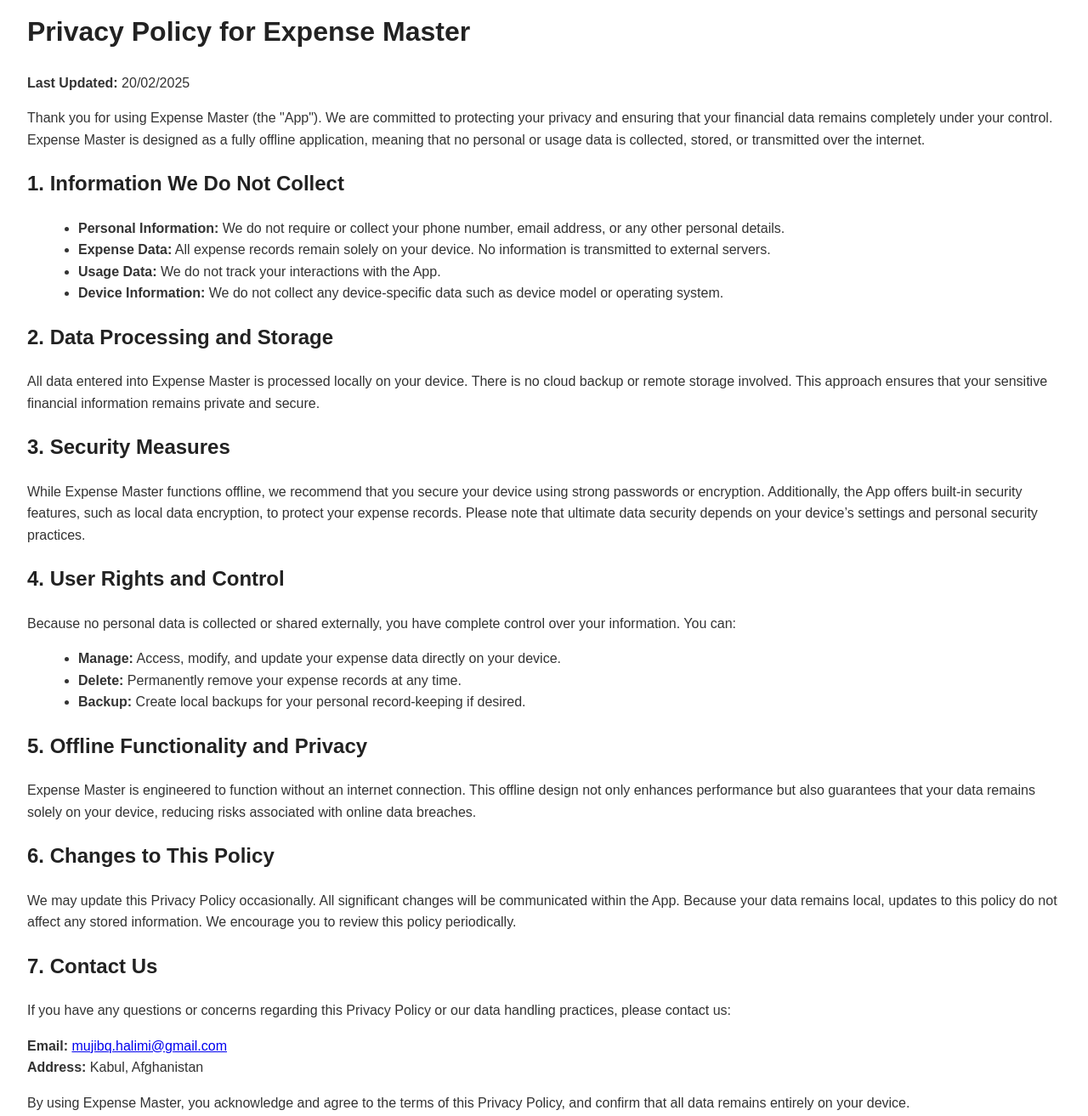
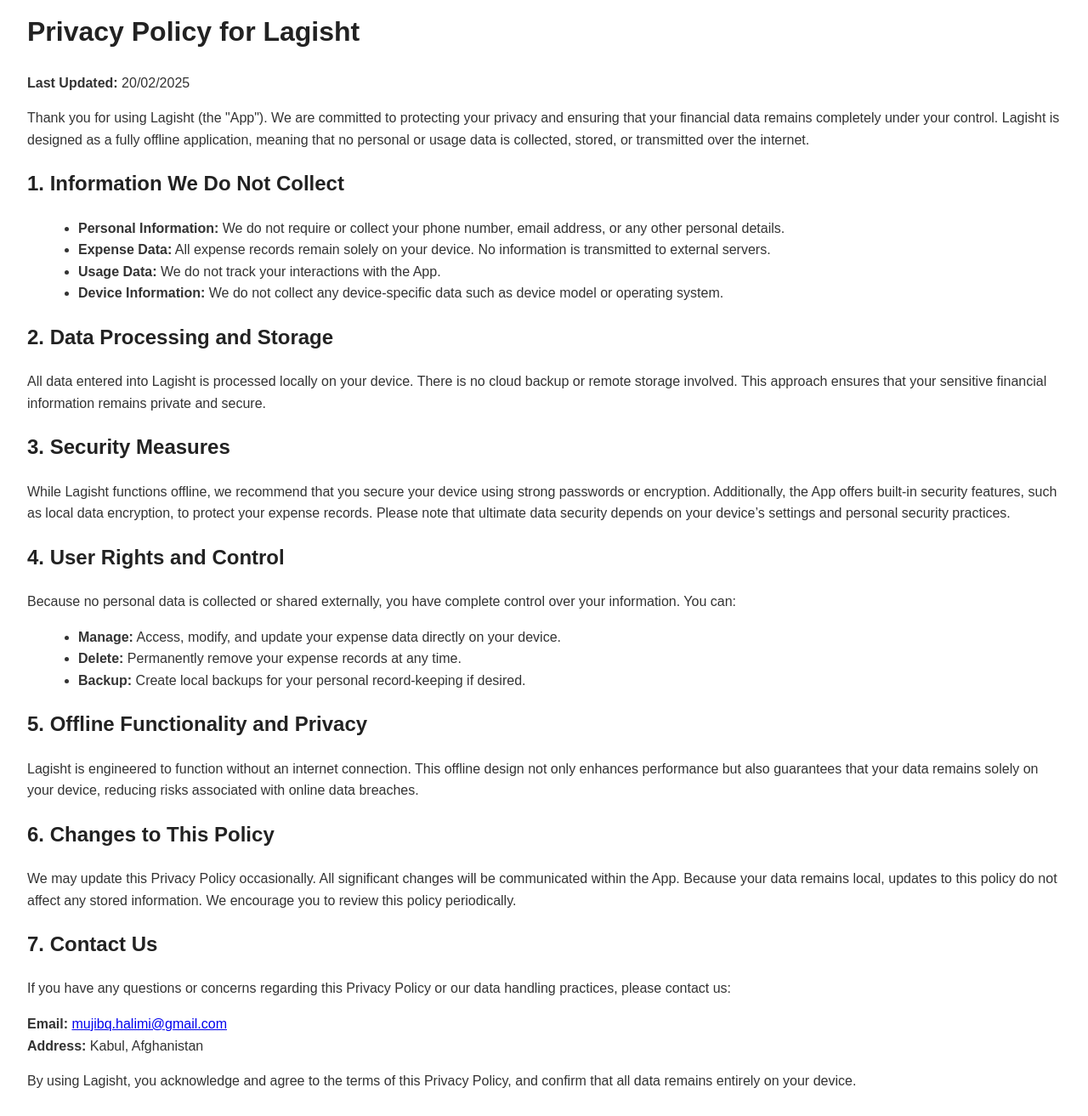
Before and after one commit to mujibhalimi/expense-master-privacy, a plain HTML site: page index.html in a window 1280 px wide. Shown: the part 20-1333 px from the top of the page at 85% size. Drawn offline with Linux system fonts and the light colour scheme.

Commit message:
Update index.html

```diff
--- a/index.html
+++ b/index.html
@@ -3,7 +3,7 @@
 <head>
   <meta charset="UTF-8">
   <meta name="viewport" content="width=device-width, initial-scale=1.0">
-  <title>Privacy Policy - Expense Master</title>
+  <title>Privacy Policy - Lagisht</title>
   <style>
     body {
       font-family: Arial, sans-serif;
@@ -23,10 +23,10 @@
   </style>
 </head>
 <body>
-  <h1>Privacy Policy for Expense Master</h1>
+  <h1>Privacy Policy for Lagisht</h1>
   <p><strong>Last Updated:</strong> 20/02/2025</p>
 
-  <p>Thank you for using Expense Master (the "App"). We are committed to protecting your privacy and ensuring that your financial data remains completely under your control. Expense Master is designed as a fully offline application, meaning that no personal or usage data is collected, stored, or transmitted over the internet.</p>
+  <p>Thank you for using Lagisht (the "App"). We are committed to protecting your privacy and ensuring that your financial data remains completely under your control. Lagisht is designed as a fully offline application, meaning that no personal or usage data is collected, stored, or transmitted over the internet.</p>
 
   <h2>1. Information We Do Not Collect</h2>
   <ul>
@@ -37,10 +37,10 @@
   </ul>
 
   <h2>2. Data Processing and Storage</h2>
-  <p>All data entered into Expense Master is processed locally on your device. There is no cloud backup or remote storage involved. This approach ensures that your sensitive financial information remains private and secure.</p>
+  <p>All data entered into Lagisht is processed locally on your device. There is no cloud backup or remote storage involved. This approach ensures that your sensitive financial information remains private and secure.</p>
 
   <h2>3. Security Measures</h2>
-  <p>While Expense Master functions offline, we recommend that you secure your device using strong passwords or encryption. Additionally, the App offers built-in security features, such as local data encryption, to protect your expense records. Please note that ultimate data security depends on your device’s settings and personal security practices.</p>
+  <p>While Lagisht functions offline, we recommend that you secure your device using strong passwords or encryption. Additionally, the App offers built-in security features, such as local data encryption, to protect your expense records. Please note that ultimate data security depends on your device’s settings and personal security practices.</p>
 
   <h2>4. User Rights and Control</h2>
   <p>Because no personal data is collected or shared externally, you have complete control over your information. You can:</p>
@@ -51,7 +51,7 @@
   </ul>
 
   <h2>5. Offline Functionality and Privacy</h2>
-  <p>Expense Master is engineered to function without an internet connection. This offline design not only enhances performance but also guarantees that your data remains solely on your device, reducing risks associated with online data breaches.</p>
+  <p>Lagisht is engineered to function without an internet connection. This offline design not only enhances performance but also guarantees that your data remains solely on your device, reducing risks associated with online data breaches.</p>
 
   <h2>6. Changes to This Policy</h2>
   <p>We may update this Privacy Policy occasionally. All significant changes will be communicated within the App. Because your data remains local, updates to this policy do not affect any stored information. We encourage you to review this policy periodically.</p>
@@ -63,6 +63,6 @@
     <strong>Address:</strong> Kabul, Afghanistan
   </p>
 
-  <p>By using Expense Master, you acknowledge and agree to the terms of this Privacy Policy, and confirm that all data remains entirely on your device.</p>
+  <p>By using Lagisht, you acknowledge and agree to the terms of this Privacy Policy, and confirm that all data remains entirely on your device.</p>
 </body>
 </html>
```
